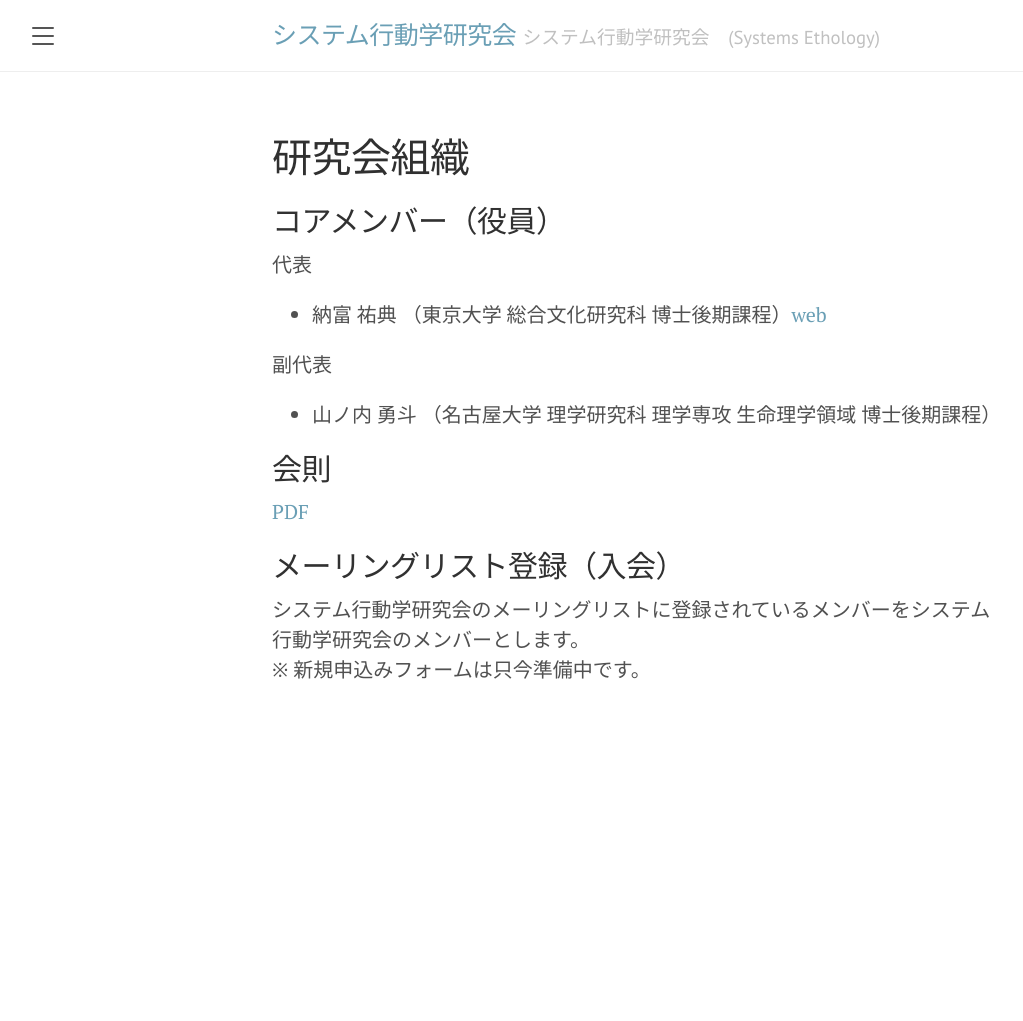
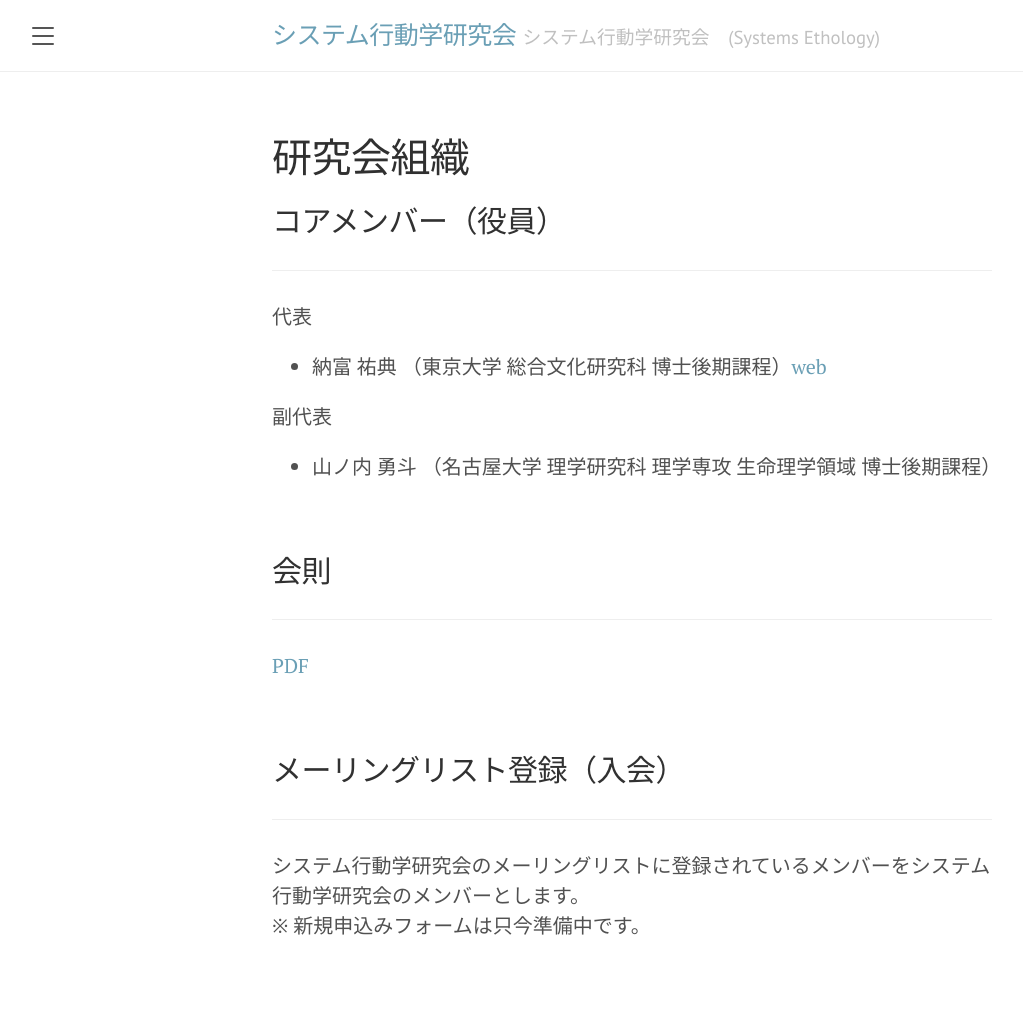
Before and after one commit to SystemsEthology/website, a Jekyll site: the page built from stracture.md, in a window 1280 px wide. Shown: the whole page, without its empty margins (8-1031 px from the left). Built offline with Jekyll 4.4.1, drawn with Linux system fonts in a browser that asks for light colours; before the commit the page ends 900 px from its top, so only the background shows below that.

Commit message:
Update stracture.md

```diff
--- a/stracture.md
+++ b/stracture.md
@@ -5,6 +5,7 @@ order: 4
 ---
 
 ## コアメンバー（役員）
+***
 代表<br>
 
 - 納富 祐典 （東京大学 総合文化研究科 博士後期課程）<a href="https://jpmyrmecol.com/" target="_blank" rel="noopener noreferrer">web</a>
@@ -14,13 +15,16 @@ order: 4
 
 - 山ノ内 勇斗 （名古屋大学 理学研究科 理学専攻 生命理学領域 博士後期課程）
 
+<br>
 
 ## 会則
-
+***
 <a href="{{ site.baseurl }}/imgs/constitution.pdf" target="_blank" rel="noopener noreferrer">PDF</a>
 
+<br>
+
 ## メーリングリスト登録（入会）
-
+***
 システム行動学研究会のメーリングリストに登録されているメンバーをシステム行動学研究会のメンバーとします。
 <br>
 ※ 新規申込みフォームは只今準備中です。
```
